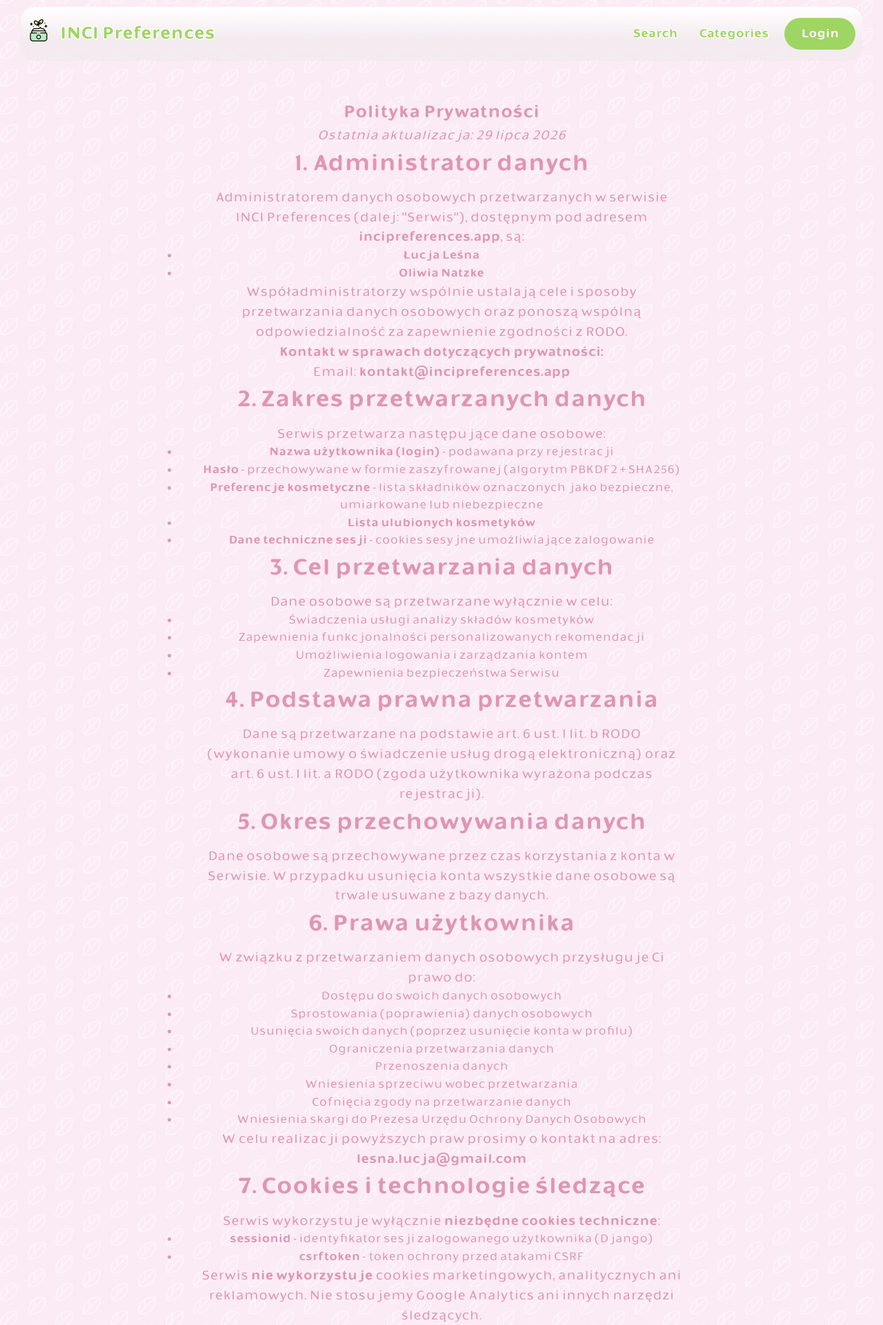
After one commit to lulesna/inci-preferences, a Django app: page /polityka-prywatnosci/ in a window 1280 px wide. The commit adds this page. Shown: the top 1921 px of the page at 69% size. Run offline with Django 5.2, Linux system fonts and the light colour scheme.

Commit message:
dodanie polityki prywatności

```diff
--- a/config/urls.py
+++ b/config/urls.py
@@ -17,6 +17,8 @@
     path('cosmetic/<int:pk>/', views.cosmetic_detail, name='cosmetic_detail'),
     path('dupes/', TemplateView.as_view(template_name='dupes.html'), name='dupes'),
     path('scan/', TemplateView.as_view(template_name='scan.html'), name='scan'),
+    path('privacy/', TemplateView.as_view(template_name='privacy.html'), name='privacy'),
+    path('polityka-prywatnosci/', TemplateView.as_view(template_name='privacy_pl.html'), name='privacy_pl'),
 
     path('categories/makeup/makeup_eyes', views.makeup_eyes, name='makeup_eyes'),
     path('categories/makeup/makeup_face', views.makeup_face, name='makeup_face'),
--- a/templates/base.html
+++ b/templates/base.html
@@ -57,6 +57,16 @@
         {% endblock %}
     </main>
 
+    <footer style="text-align: center; padding: 20px; color: var(--text); font-size: 14px;">
+        <p>
+            <a href="{% url 'privacy' %}" style="color: var(--main-pink);">Privacy Policy</a>
+            &nbsp;•&nbsp;
+            Contact: <a href="mailto:kontakt@incipreferences.app" style="color: var(--main-pink);">kontakt@incipreferences.app</a>
+            &nbsp;•&nbsp;
+            © 2026 INCI Preferences
+        </p>
+    </footer>
+
     {% block extra_js %}{% endblock %}
 
 <script>
--- /dev/null
+++ b/templates/privacy_pl.html
@@ -0,0 +1,153 @@
+{% extends "base.html" %}
+
+{% block title %}Polityka Prywatności - INCI Preferences{% endblock %}
+
+{% block content %}
+<section class="main-section">
+    <div style="max-width: 800px; margin: 0 auto; padding: 20px;">
+        <h1>Polityka Prywatności</h1>
+        <p><em>Ostatnia aktualizacja: 29 lipca 2026</em></p>
+
+        <h2>1. Administrator danych</h2>
+        <p>
+            Administratorem danych osobowych przetwarzanych w serwisie INCI Preferences
+            (dalej: "Serwis"), dostępnym pod adresem
+            <a href="https://incipreferences.app">incipreferences.app</a>, są:
+        </p>
+        <ul>
+            <li><strong>Łucja Leśna</strong></li>
+            <li><strong>Oliwia Natzke</strong></li>
+        </ul>
+        <p>
+            Współadministratorzy wspólnie ustalają cele i sposoby przetwarzania danych osobowych
+            oraz ponoszą wspólną odpowiedzialność za zapewnienie zgodności z RODO.
+        </p>
+        <p>
+            <strong>Kontakt w sprawach dotyczących prywatności:</strong><br>
+            Email: <a href="mailto:kontakt@incipreferences.app">kontakt@incipreferences.app</a>
+        </p>
+
+        <h2>2. Zakres przetwarzanych danych</h2>
+        <p>Serwis przetwarza następujące dane osobowe:</p>
+        <ul>
+            <li><strong>Nazwa użytkownika (login)</strong> - podawana przy rejestracji</li>
+            <li><strong>Hasło</strong> - przechowywane w formie zaszyfrowanej (algorytm PBKDF2 + SHA256)</li>
+            <li><strong>Preferencje kosmetyczne</strong> - lista składników oznaczonych jako bezpieczne, umiarkowane lub niebezpieczne</li>
+            <li><strong>Lista ulubionych kosmetyków</strong></li>
+            <li><strong>Dane techniczne sesji</strong> - cookies sesyjne umożliwiające zalogowanie</li>
+        </ul>
+
+        <h2>3. Cel przetwarzania danych</h2>
+        <p>Dane osobowe są przetwarzane wyłącznie w celu:</p>
+        <ul>
+            <li>Świadczenia usługi analizy składów kosmetyków</li>
+            <li>Zapewnienia funkcjonalności personalizowanych rekomendacji</li>
+            <li>Umożliwienia logowania i zarządzania kontem</li>
+            <li>Zapewnienia bezpieczeństwa Serwisu</li>
+        </ul>
+
+        <h2>4. Podstawa prawna przetwarzania</h2>
+        <p>
+            Dane są przetwarzane na podstawie art. 6 ust. 1 lit. b RODO
+            (wykonanie umowy o świadczenie usług drogą elektroniczną) oraz art. 6 ust. 1 lit. a RODO
+            (zgoda użytkownika wyrażona podczas rejestracji).
+        </p>
+
+        <h2>5. Okres przechowywania danych</h2>
+        <p>
+            Dane osobowe są przechowywane przez czas korzystania z konta w Serwisie.
+            W przypadku usunięcia konta wszystkie dane osobowe są trwale usuwane z bazy danych.
+        </p>
+
+        <h2>6. Prawa użytkownika</h2>
+        <p>W związku z przetwarzaniem danych osobowych przysługuje Ci prawo do:</p>
+        <ul>
+            <li>Dostępu do swoich danych osobowych</li>
+            <li>Sprostowania (poprawienia) danych osobowych</li>
+            <li>Usunięcia swoich danych (poprzez usunięcie konta w profilu)</li>
+            <li>Ograniczenia przetwarzania danych</li>
+            <li>Przenoszenia danych</li>
+            <li>Wniesienia sprzeciwu wobec przetwarzania</li>
+            <li>Cofnięcia zgody na przetwarzanie danych</li>
+            <li>Wniesienia skargi do Prezesa Urzędu Ochrony Danych Osobowych</li>
+        </ul>
+        <p>
+            W celu realizacji powyższych praw prosimy o kontakt na adres:
+            <a href="mailto:lesna.lucja@gmail.com">lesna.lucja@gmail.com</a>
+        </p>
+
+        <h2>7. Cookies i technologie śledzące</h2>
+        <p>Serwis wykorzystuje wyłącznie <strong>niezbędne cookies techniczne</strong>:</p>
+        <ul>
+            <li><strong>sessionid</strong> - identyfikator sesji zalogowanego użytkownika (Django)</li>
+            <li><strong>csrftoken</strong> - token ochrony przed atakami CSRF</li>
+        </ul>
+        <p>
+            Serwis <strong>nie wykorzystuje</strong> cookies marketingowych, analitycznych ani
+            reklamowych. Nie stosujemy Google Analytics ani innych narzędzi śledzących.
+        </p>
+
+        <h2>8. Odbiorcy danych</h2>
+        <p>Dane osobowe nie są udostępniane podmiotom trzecim, z wyjątkiem:</p>
+        <ul>
+            <li><strong>Dostawca hostingu (Railway.app)</strong> - dane techniczne niezbędne do działania Serwisu</li>
+            <li><strong>Dostawca bazy danych (Supabase)</strong> - przechowywanie danych aplikacji</li>
+            <li><strong>Cloudflare</strong> - CDN i ochrona przed atakami DDoS</li>
+        </ul>
+        <p>
+            Wymienione podmioty są zobowiązane do zachowania poufności i przetwarzają dane
+            wyłącznie w celu świadczenia usług na rzecz Serwisu.
+        </p>
+
+        <h2>9. Przekazywanie danych poza EOG</h2>
+        <p>
+            Dane osobowe są przechowywane na serwerach zlokalizowanych w Unii Europejskiej.
+            W przypadku ewentualnego przekazania danych poza EOG odbywa się to zgodnie
+            z wymogami RODO (standardowe klauzule umowne).
+        </p>
+
+        <h2>10. Bezpieczeństwo danych</h2>
+        <p>
+            W celu ochrony danych osobowych stosujemy następujące środki:
+        </p>
+        <ul>
+            <li>Szyfrowanie połączenia (HTTPS/TLS)</li>
+            <li>Hashowanie haseł algorytmem PBKDF2 z SHA256</li>
+            <li>Ochrona przed atakami CSRF i XSS</li>
+            <li>Content Security Policy (CSP)</li>
+            <li>Regularne aktualizacje zabezpieczeń</li>
+            <li>Zasada minimalizacji danych</li>
+        </ul>
+
+        <h2>11. Dane wprowadzane przez użytkowników</h2>
+        <p>
+            Użytkownicy mogą dodawać do Serwisu informacje o kosmetykach (nazwa, marka, skład).
+            Te dane <strong>nie są uznawane za dane osobowe</strong> i są dostępne publicznie
+            w Serwisie. Prosimy o niedodawanie w tych polach żadnych danych osobowych.
+        </p>
+
+        <h2>12. Ograniczenia odpowiedzialności</h2>
+        <p>
+            Serwis ma charakter <strong>informacyjno-edukacyjny</strong>. Analizy składów kosmetyków
+            oraz rekomendacje nie stanowią porady medycznej ani dermatologicznej.
+            W przypadku problemów skórnych lub alergii należy skonsultować się z lekarzem dermatologiem.
+        </p>
+
+        <h2>13. Zmiany w Polityce Prywatności</h2>
+        <p>
+            Zastrzegamy sobie prawo do zmian w niniejszej Polityce Prywatności.
+            O istotnych zmianach użytkownicy zostaną poinformowani poprzez ogłoszenie w Serwisie.
+        </p>
+
+        <h2>14. Kontakt</h2>
+        <p>
+            W sprawach dotyczących ochrony danych osobowych oraz niniejszej Polityki Prywatności
+            prosimy o kontakt:
+        </p>
+        <ul>
+            <li>Email: <a href="mailto:kontakt@incipreferences.app">kontakt@incipreferences.app</a></li>
+            <li>Adres serwisu: <a href="https://incipreferences.app">https://incipreferences.app</a></li>
+        </ul>
+    </div>
+</section>
+{% endblock %}
```
Also changed, not shown: templates/privacy.html (added, +153 -0 lines).
